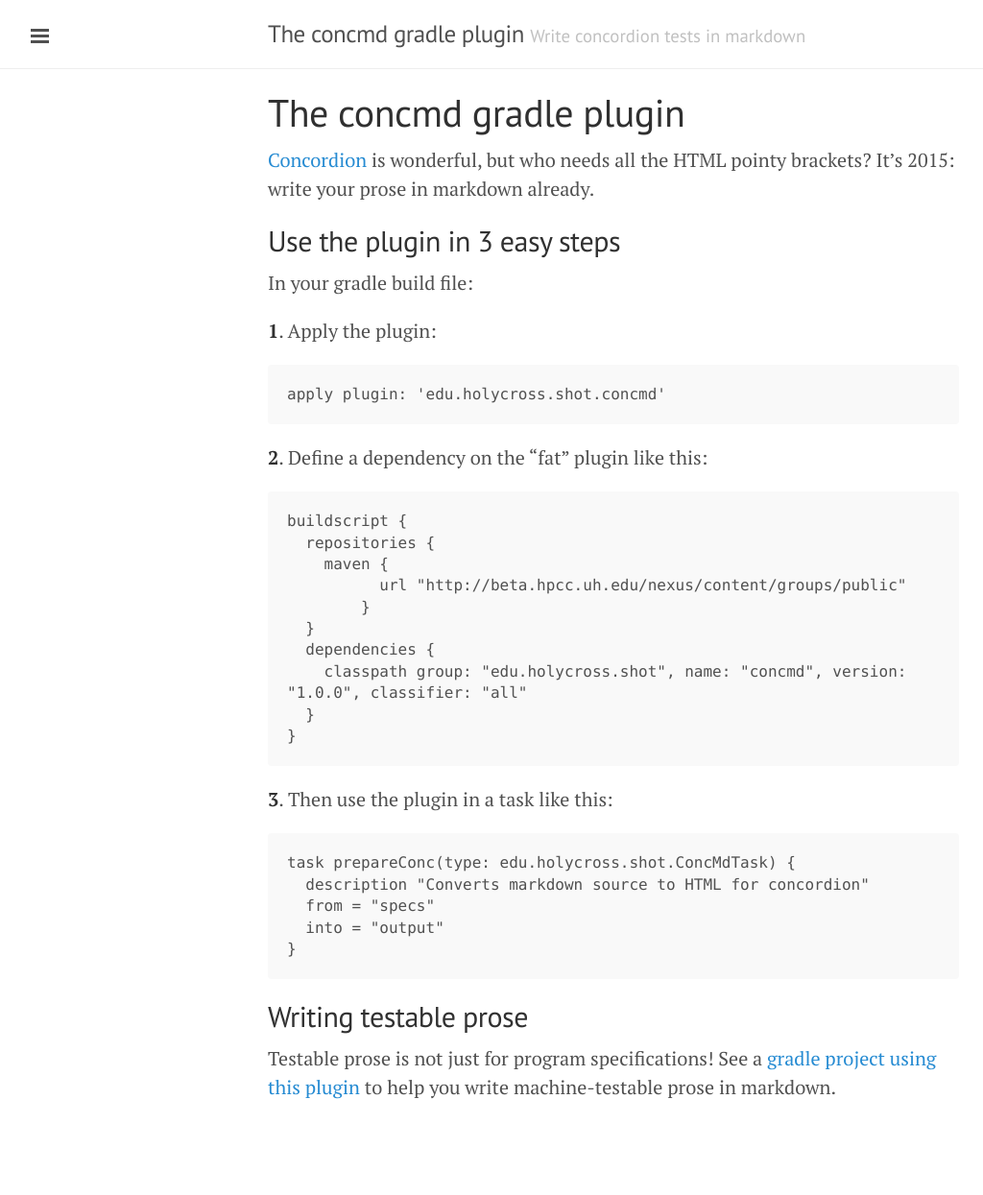
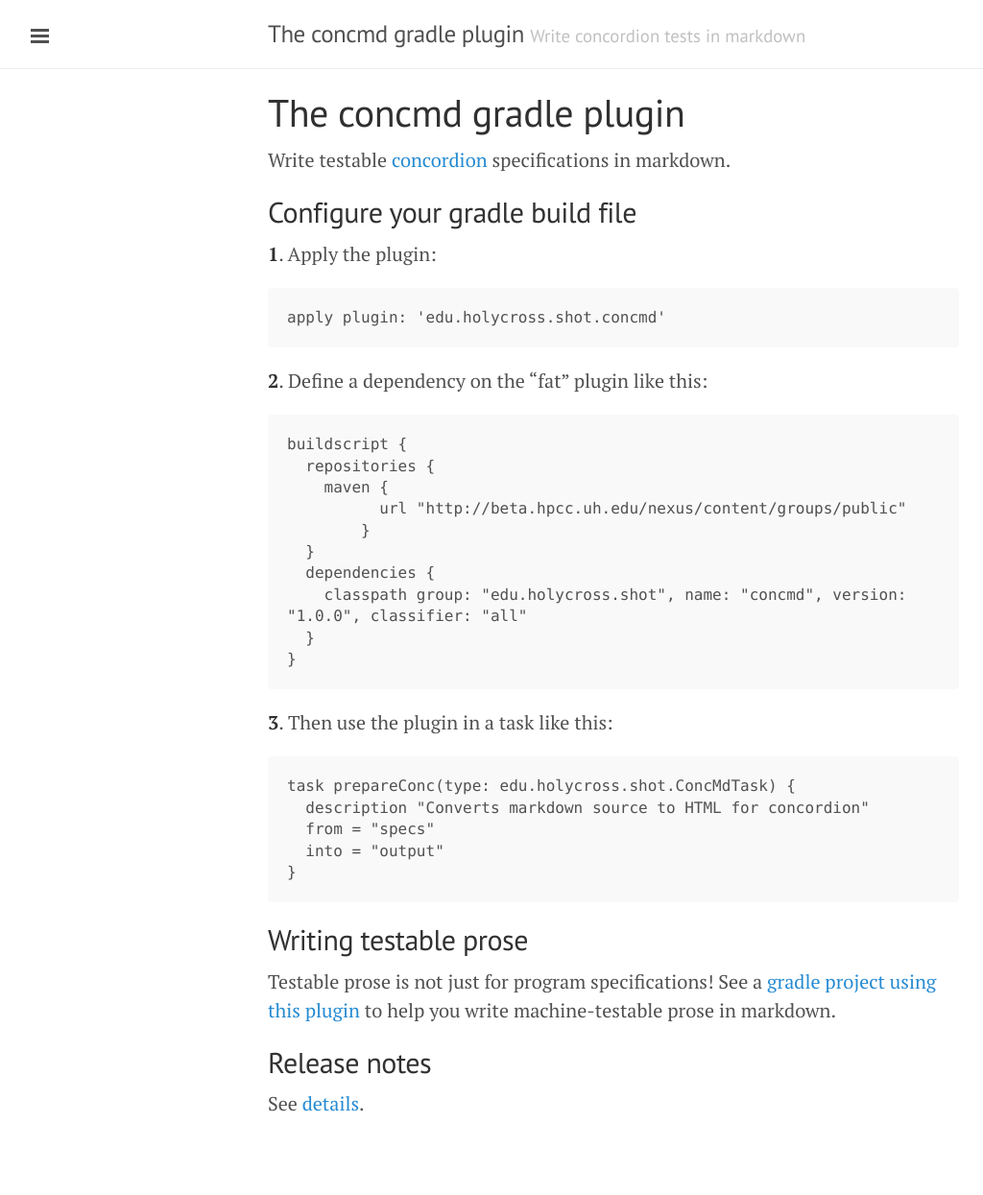
Before and after one commit to neelsmith/concmdplugin, a Jekyll site: the page built from index.md, in a window 1280 px wide. Shown: the whole page at 96% size, without its empty margins (1-1025 px from the left). Built offline with Jekyll 4.4.1, drawn with Linux system fonts in a browser that asks for light colours; Markdown is read by kramdown in place of the engine named in the settings.

Commit message:
Update for release 1.0.1

```diff
--- a/_config.yml
+++ b/_config.yml
@@ -18,6 +18,8 @@ paginate:         5
 
 
 links:
+  - title: Release notes
+    url: releases
   - title: Neel Smith on github
     url: http://neelsmith.github.io/
     external: true
--- a/index.md
+++ b/index.md
@@ -3,11 +3,11 @@ layout: page
 title: The concmd gradle plugin
 ---
 
-[Concordion](http://concordion.org/) is wonderful, but who needs all the HTML pointy brackets?  It's 2015:  write your prose in markdown already.
+Write testable [concordion](http://concordion.org/) specifications in markdown.
 
-## Use the plugin in 3 easy steps
 
-In your gradle build file:
+## Configure your gradle build file
+
 
 **1**. Apply the plugin:
 
@@ -39,3 +39,8 @@ In your gradle build file:
 
 Testable prose is not just for program specifications!  See a [gradle project using this
 plugin](http://neelsmith.github.io/concmd/) to help you write machine-testable prose in markdown.
+
+
+## Release notes
+
+See [details](releases).
```
Also changed, not shown: releases.md (added, +9 -0 lines).
